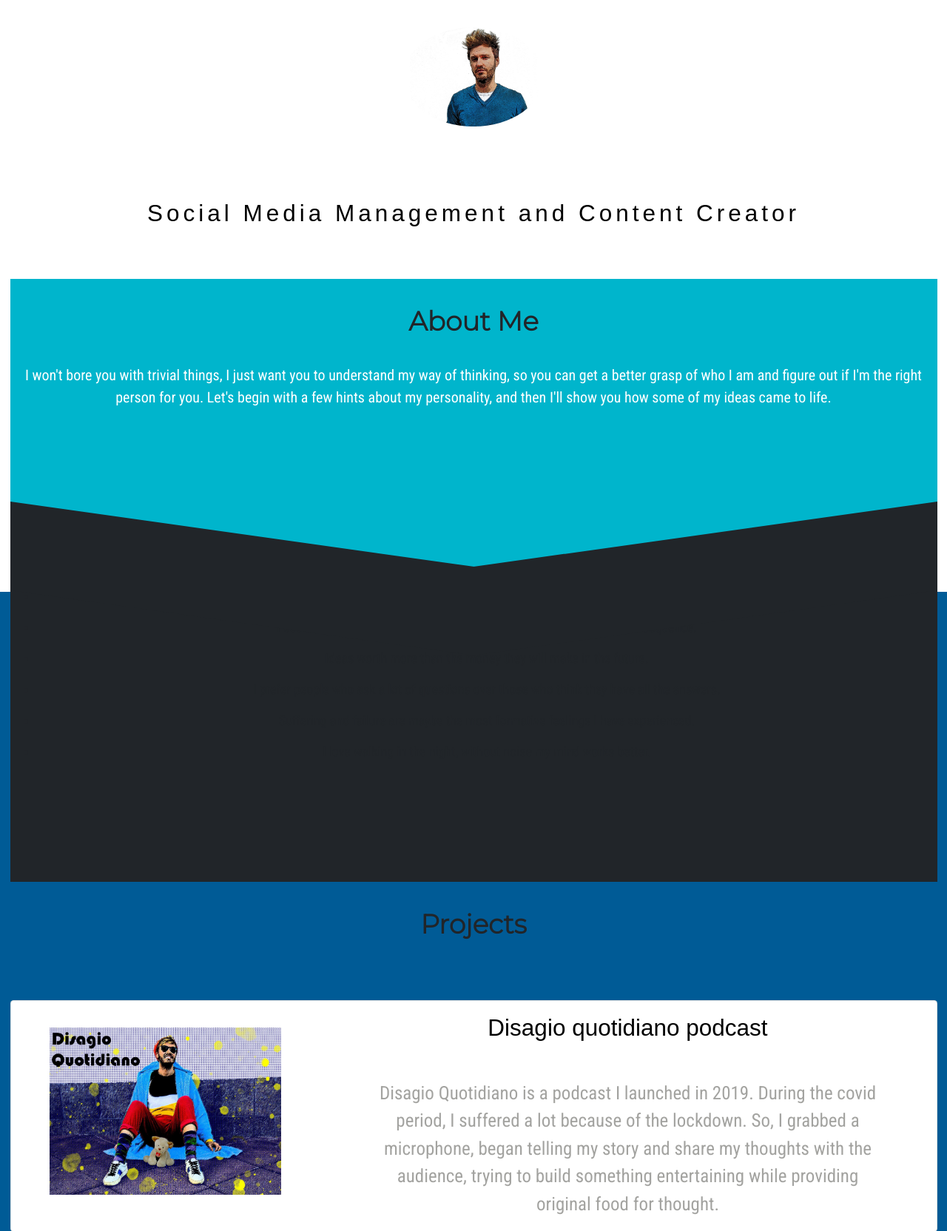
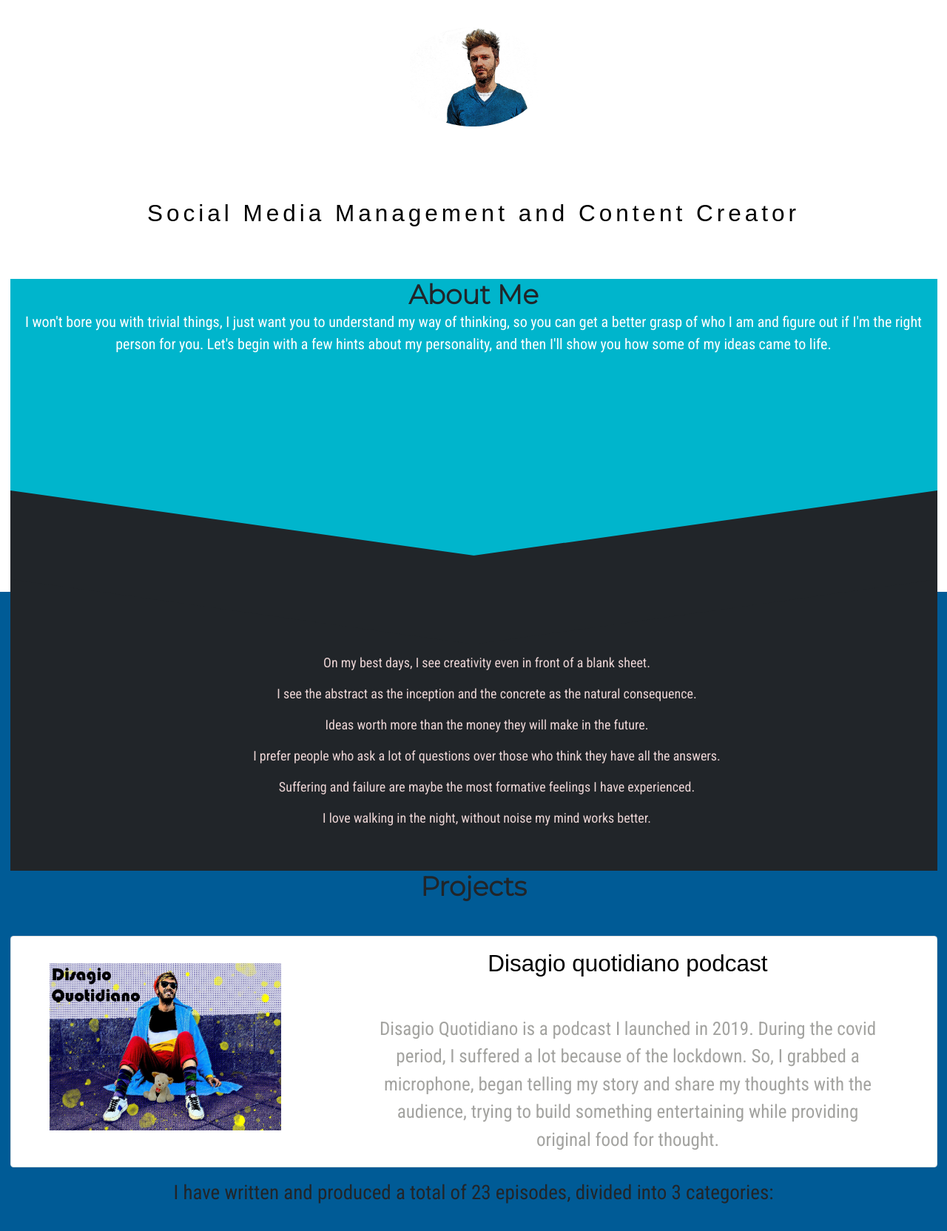
Before and after one commit to mariloupinera/portfolio-pietropozzati, a PHP site: page / in a window 1280 px wide. Shown: the top 1664 px of the page at 74% size. Run offline with PHP 8.4, Linux system fonts and the light colour scheme; some web fonts are replaced.

Commit message:
styling 2

```diff
--- a/style.css
+++ b/style.css
@@ -44,6 +44,10 @@ footer .container-fluid {
   margin: 10px 0;
 }
 
+ul {
+    list-style: none;
+}
+
 .avatar img {
   margin: 2rem;
   width: 15%;
@@ -53,7 +57,6 @@ footer .container-fluid {
   margin-left: auto;
   margin-right: auto;
 }
-
 
 .my-profile {
   background-repeat: no-repeat;
@@ -85,7 +88,6 @@ margin: 1px;
   margin: 0;
   font-weight: bolder;
   color: #212529;
-  padding: 2rem;
 }
 
 .about-text, .descriptions, .freetime {
@@ -111,8 +113,10 @@ margin: 1px;
       background: #212529;
   }
 
-.freetext:ul {
-    color: white;
+.freetxt {
+  color: #EBD4D4;
+  font-size: 100%;
+  padding-top: 5rem;
 }
 
 .freetime::before {
```
Lines whose indentation alone changed are shown as unchanged.
